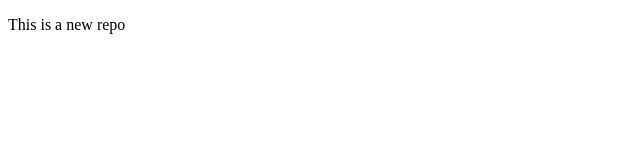
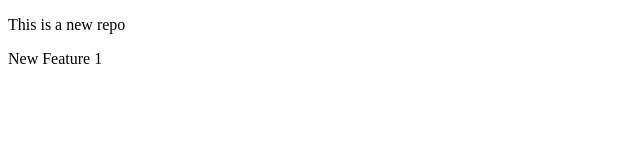
Before and after one commit to ShikharSingh98/local-repo, a plain HTML site: page index.html in a window 1280 px wide. Shown: the full height of the page, 0-640 px from the left. Drawn offline with Linux system fonts and the light colour scheme.

Commit message:
added new feature 1

```diff
--- a/index.html
+++ b/index.html
@@ -7,5 +7,6 @@
   </head>
   <body>
     <p>This is a new repo</p>
+    <p>New Feature 1</p>
   </body>
 </html>
```
